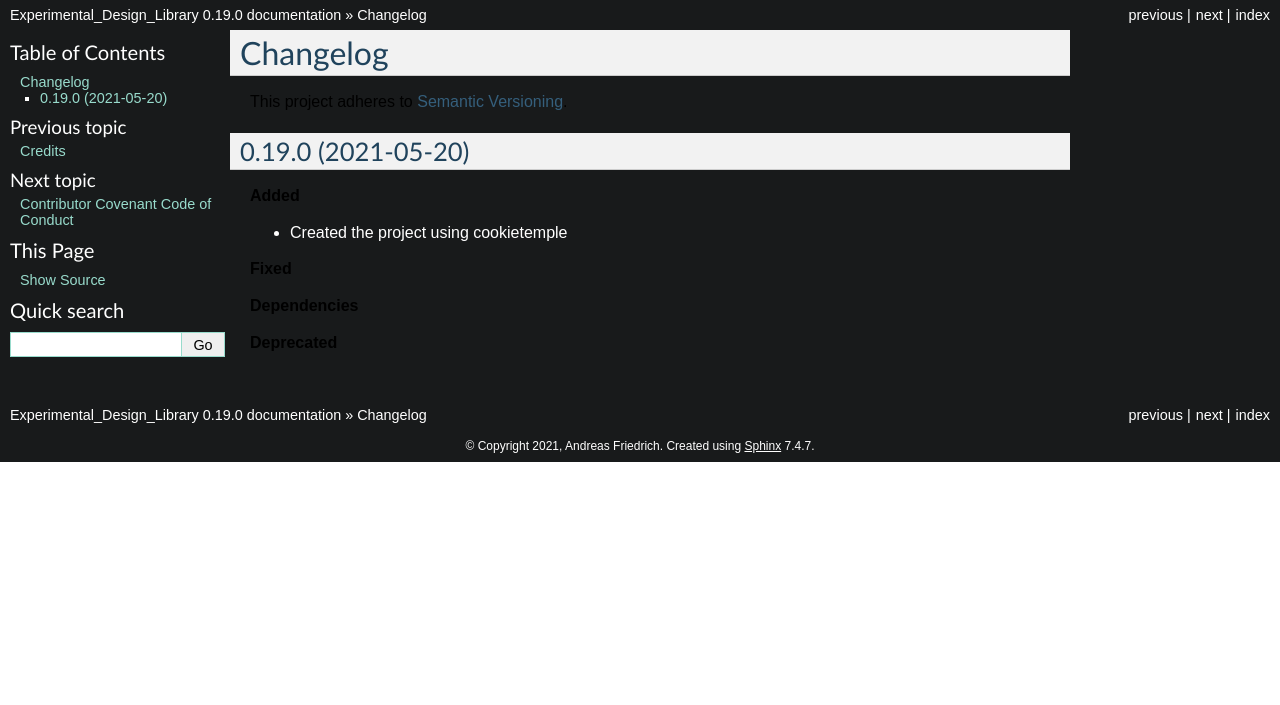
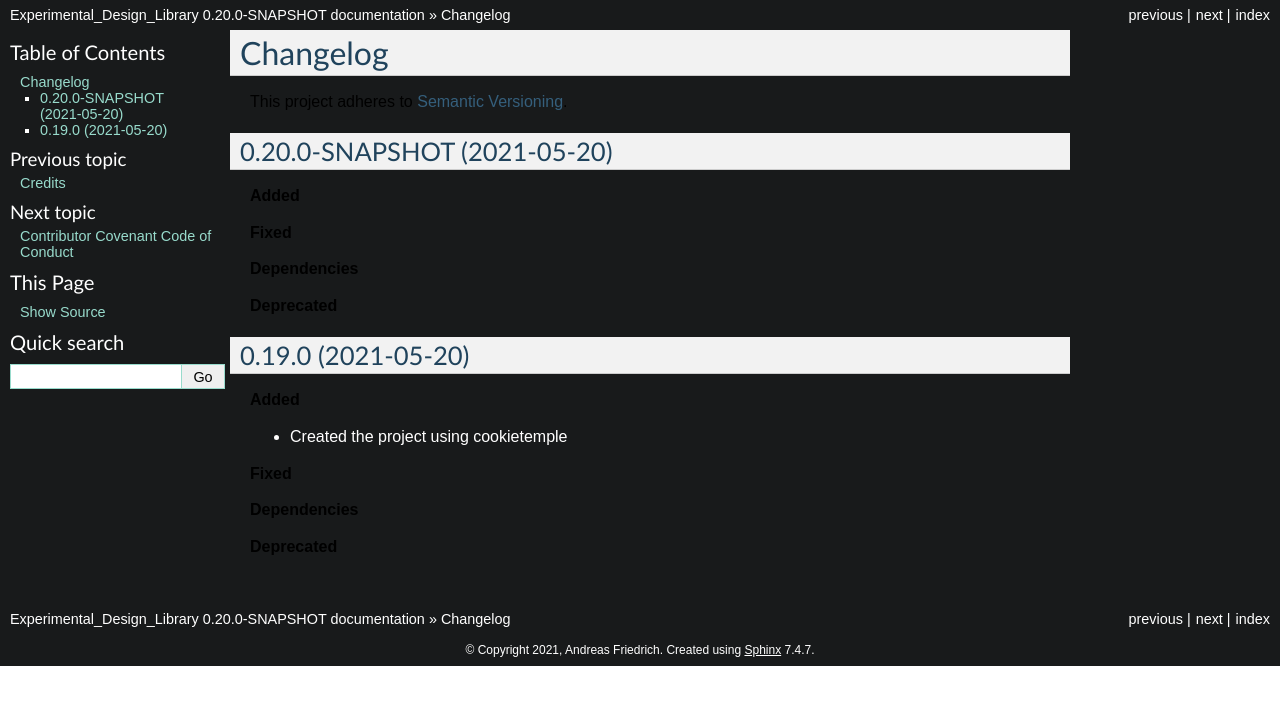
Before and after one commit to qbicsoftware/experimental-design-lib, a Sphinx documentation site: the page built from docs/changelog.rst, in a window 1280 px wide. Shown: the top 705 px of the page. Built offline with Sphinx 7.4.7, drawn with Linux system fonts in a browser that asks for light colours.

Commit message:
Bump version from 0.19.0 to 0.20.0-SNAPSHOT

```diff
--- a/CHANGELOG.rst
+++ b/CHANGELOG.rst
@@ -3,6 +3,18 @@ Changelog
 ==========
 
 This project adheres to `Semantic Versioning <https://semver.org/>`_.
+
+
+0.20.0-SNAPSHOT (2021-05-20)
+----------------------------
+
+**Added**
+
+**Fixed**
+
+**Dependencies**
+
+**Deprecated**
 
 
 0.19.0 (2021-05-20)
--- a/docs/conf.py
+++ b/docs/conf.py
@@ -55,9 +55,9 @@ author = "Andreas Friedrich"
 # the built documents.
 #
 # The short X.Y version.
-version = '0.19.0'
+version = '0.20.0-SNAPSHOT'
 # The full version, including alpha/beta/rc tags.
-release = '0.19.0'
+release = '0.20.0-SNAPSHOT'
 
 # The language for content autogenerated by Sphinx. Refer to documentation
 # for a list of supported languages.
--- a/qube.cfg
+++ b/qube.cfg
@@ -1,5 +1,5 @@
 [bumpversion]
-current_version = 0.19.0
+current_version = 0.20.0-SNAPSHOT
 
 [bumpversion_files_whitelisted]
 dot_qube = .qube.yml
```
Also changed, not shown: .qube.yml.
